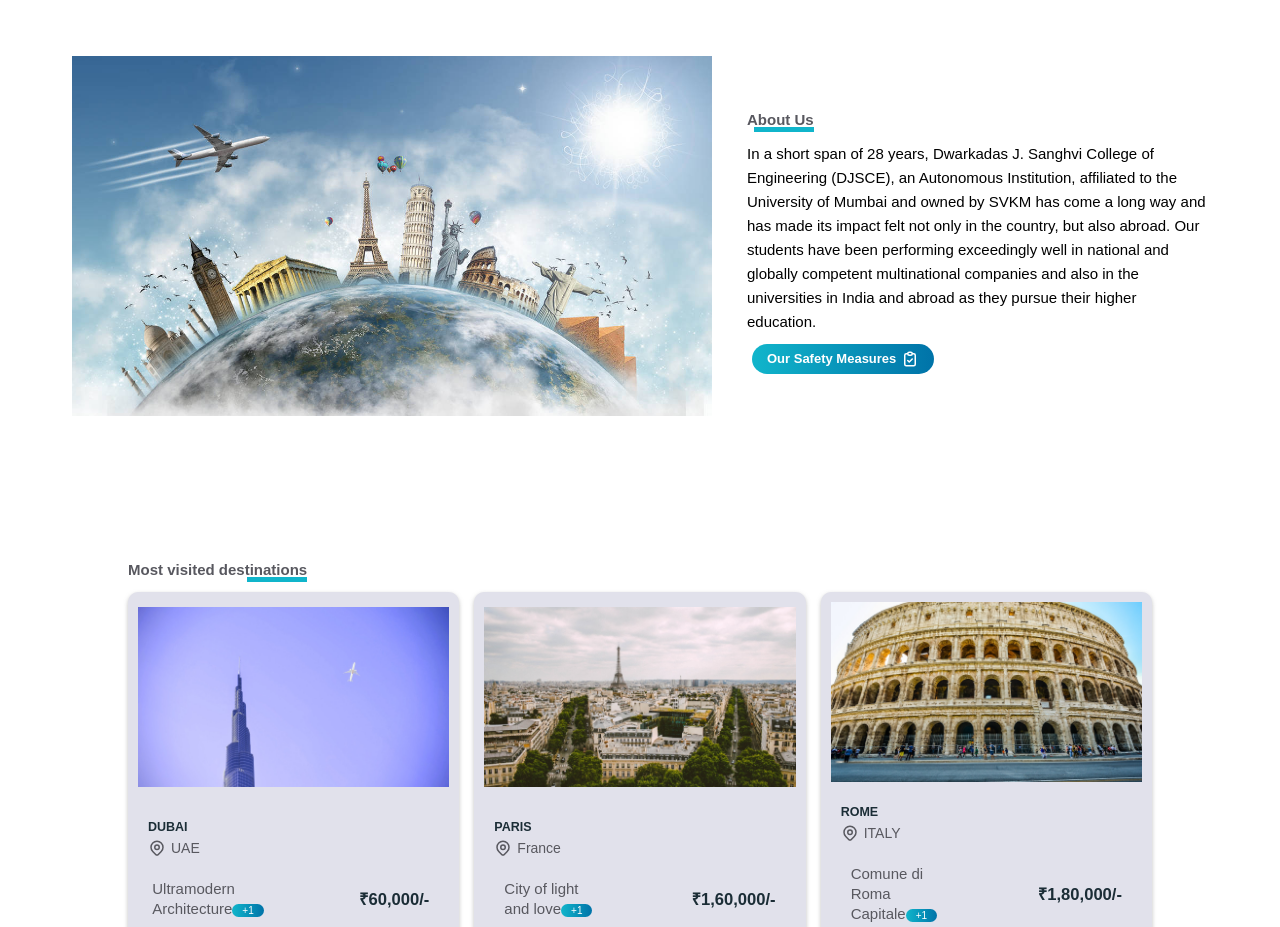
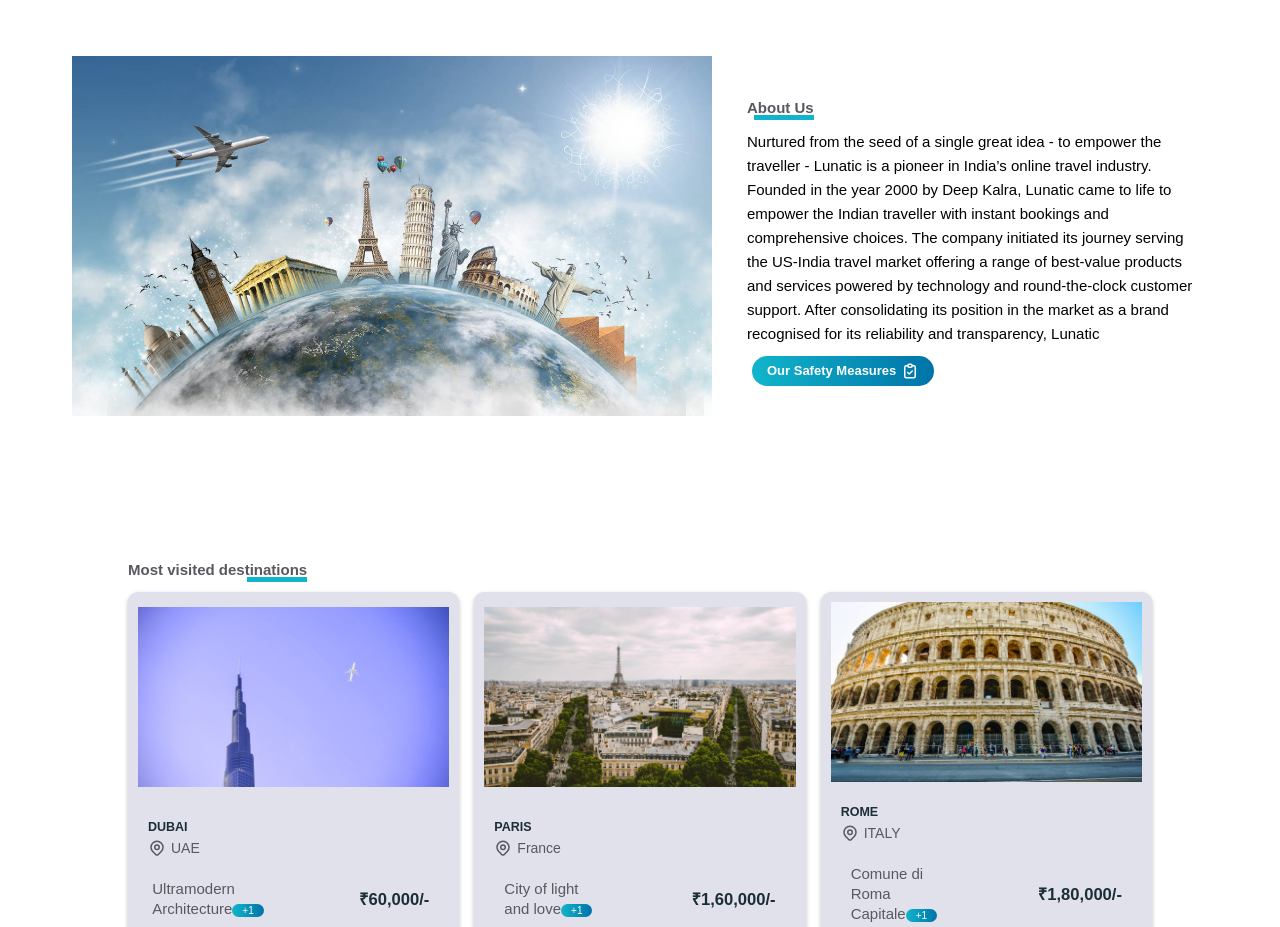
Before and after one commit to amaan178/LunaticByte_Clash-Of-Codes, a React (Create React App) app: page /home in a window 1280 px wide. Shown: the part 820-1747 px from the top of the page. Built offline with nearby package versions, Linux system fonts and the light colour scheme.

Commit message:
updated content of about us

```diff
--- a/src/Components/About/About.jsx
+++ b/src/Components/About/About.jsx
@@ -21,13 +21,8 @@ const AboutPage = () => {
                 <div className="secTitle">
                     <h3 className="title">About Us</h3>
                     <p>
-                        In a short span of 28 years, Dwarkadas J. Sanghvi College of Engineering
-                        (DJSCE), an Autonomous Institution, affiliated to the University of
-                        Mumbai and owned by SVKM has come a long way and has made its impact
-                        felt not only in the country, but also abroad. Our students have been
-                        performing exceedingly well in national and globally competent
-                        multinational companies and also in the universities in India and abroad
-                        as they pursue their higher education.
+                    Nurtured from the seed of a single great idea - to empower the traveller - Lunatic is a pioneer in India’s online travel industry. Founded in the year 2000 by Deep Kalra, Lunatic came to life to empower the Indian traveller with instant bookings and comprehensive choices. The company initiated its journey serving the US-India travel market offering a range of best-value products and services powered by technology and round-the-clock customer support.
+                    After consolidating its position in the market as a brand recognised for its reliability and transparency, Lunatic
                     </p>
                     <button className="btn flex" onClick={handleOnClick}>
                       Our Safety Measures <HiOutlineClipboardCheck className="icon"/>
```
